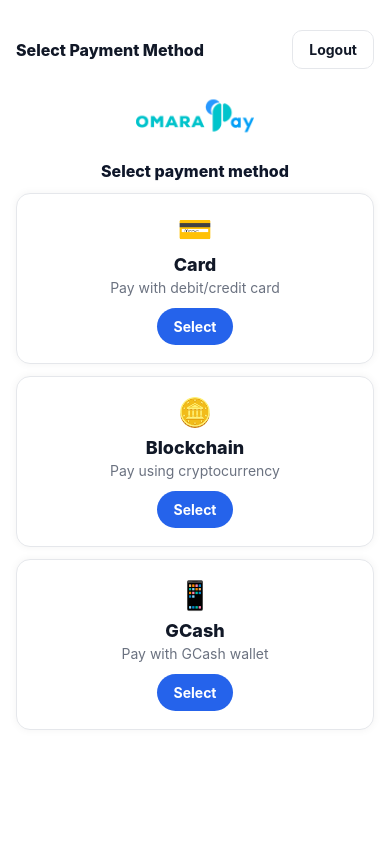
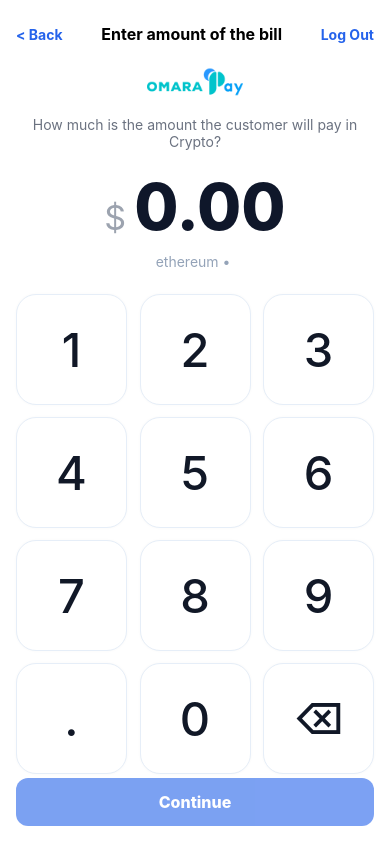
Before and after one commit to SyabAhmad/appomarapay, a React Native app in the folder omarapayfrontend/: screen /AmountEntry in a window 390 px wide. Shown: the top 864 px of the page. Built offline with nearby package versions, Linux system fonts and the light colour scheme.

Commit message:
Add AmountEntry screen and integrate with navigation; update TokenSelection to navigate to AmountEntry; modify NumberKeyboard for improved functionality; update babel config and package dependencies.

```diff
--- a/omarapayfrontend/App.tsx
+++ b/omarapayfrontend/App.tsx
@@ -18,6 +18,7 @@ import BlockchainMethod from './src/screens/BlockchainMethod'; // NEW
 import CardMethod from './src/screens/CardMethod'; // NEW
 import GCashMethod from './src/screens/GCashMethod'; // NEW
 import TokenSelection from './src/screens/TokenSelection';
+import AmountEntry from './src/screens/AmountEntry';
 
 type RootStackParamList = {
   AuthGate: undefined;
@@ -63,6 +64,7 @@ function App(): React.JSX.Element {
             <Stack.Screen name="PaymentMethod" component={PaymentMethod} />
             <Stack.Screen name="BlockchainMethod" component={BlockchainMethod} />
             <Stack.Screen name="TokenSelection" component={TokenSelection} />
+            <Stack.Screen name="AmountEntry" component={AmountEntry} />
             <Stack.Screen name="CardMethod" component={CardMethod} />
             <Stack.Screen name="GCashMethod" component={GCashMethod} />
             <Stack.Screen name="Login" component={Login} />
--- a/omarapayfrontend/package.json
+++ b/omarapayfrontend/package.json
@@ -18,8 +18,10 @@
     "axios": "^1.11.0",
     "react": "19.1.0",
     "react-native": "0.81.0",
+    "react-native-dotenv": "^3.4.11",
     "react-native-safe-area-context": "^5.6.1",
     "react-native-screens": "^4.15.2",
+    "react-native-vector-icons": "^10.3.0",
     "react-redux": "^9.2.0"
   },
   "devDependencies": {
--- a/omarapayfrontend/src/components/NumberKeyboard.tsx
+++ b/omarapayfrontend/src/components/NumberKeyboard.tsx
@@ -1,9 +1,5 @@
 import React from 'react';
-import { StyleSheet, Text, TouchableOpacity, View } from 'react-native';
-import Feather from 'react-native-vector-icons/Feather';
-
-import settings from '../../settings';
-import { getKeyboardSizeButton } from '../helper';
+import { View, TouchableOpacity, Text, StyleSheet, Dimensions } from 'react-native';
 
 export type Props = {
   value: string;
@@ -11,137 +7,98 @@ export type Props = {
   maxLength?: number;
 };
 
-const keyboardButtons = [
-  {
-    items: [
-      {
-        label: 1,
-        value: 1,
-      },
-      {
-        label: 2,
-        value: 2,
-      },
-      {
-        label: 3,
-        value: 3,
-      },
-    ],
-  },
-  {
-    items: [
-      {
-        label: 4,
-        value: 4,
-      },
-      {
-        label: 5,
-        value: 5,
-      },
-      {
-        label: 6,
-        value: 6,
-      },
-    ],
-  },
-  {
-    items: [
-      {
-        label: 7,
-        value: 7,
-      },
-      {
-        label: 8,
-        value: 8,
-      },
-      {
-        label: 9,
-        value: 9,
-      },
-    ],
-  },
-  {
-    items: [
-      {
-        icon: <Feather name='delete' color={settings.colors.gray} size={36} />,
-        label: '',
-        value: 'del',
-      },
-      {
-        label: 0,
-        value: 0,
-      },
-      {
-        label: null,
-        value: null,
-      },
-    ],
-  },
-];
+const NumberKeyboard: React.FC<Props> = ({ value, onChange, maxLength = 12 }) => {
+  const windowWidth = Dimensions.get('window').width;
+  // match other screens' maxWidth (560) and padding used elsewhere
+  const containerWidth = Math.min(windowWidth, 560) - 32; // 16px padding each side
+  const gap = 12;
+  const buttonSize = Math.floor((containerWidth - gap * 2) / 3);
+  const fontSize = Math.round(buttonSize * 0.42);
 
-const NumberKeyboard: React.FC<Props> = ({ value, onChange, maxLength = 100 }) => {
-  const changeValue = (val: string | number) => {
-    const localValue = val.toString();
-
-    if (localValue === 'del') {
-      onChange(value.substr(0, value.length - 1));
+  const append = (char: string) => {
+    if (value.length >= maxLength) return;
+    // allow only one dot
+    if (char === '.' && value.includes('.')) return;
+    if (char === '.' && value.length === 0) {
+      onChange('0.');
       return;
     }
-    if (maxLength > value.length) {
-      onChange(value + localValue);
-    }
+    onChange(value + char);
   };
 
+  const backspace = () => {
+    onChange(value.slice(0, -1));
+  };
+
+  const rows = [
+    ['1', '2', '3'],
+    ['4', '5', '6'],
+    ['7', '8', '9'],
+    ['.', '0', 'back'],
+  ];
+
   return (
-    <View style={styles.container}>
-      {keyboardButtons.map((row, index) => (
-        <View style={styles.row} key={index}>
-          {row.items.map(button => (
-            <View key={button.value} style={styles.containerButton}>
-              {button.value !== null && (
-                <TouchableOpacity onPress={() => changeValue(button.value)} style={styles.button}>
-                  {button.icon ? button.icon : <Text style={styles.buttonText}>{button.label}</Text>}
+    <View style={styles.wrapper}>
+      <View style={[styles.container, { width: containerWidth }]}>
+        {rows.map((row, rowIndex) => (
+          <View key={rowIndex} style={[styles.row, { marginBottom: rowIndex === rows.length - 1 ? 0 : gap }]}>
+            {row.map((key) => {
+              const isBack = key === 'back';
+              return (
+                <TouchableOpacity
+                  key={key}
+                  activeOpacity={0.85}
+                  onPress={() => (isBack ? backspace() : append(key))}
+                  style={[
+                    styles.key,
+                    {
+                      width: buttonSize,
+                      height: buttonSize,
+                      borderRadius: Math.round(buttonSize * 0.18),
+                    },
+                  ]}
+                  accessibilityLabel={isBack ? 'Backspace' : `Key ${key}`}
+                >
+                  <Text style={[styles.keyText, { fontSize: isBack ? Math.round(fontSize * 0.9) : fontSize }]}>
+                    {isBack ? '⌫' : key}
+                  </Text>
                 </TouchableOpacity>
-              )}
-            </View>
-          ))}
-        </View>
-      ))}
+              );
+            })}
+          </View>
+        ))}
+      </View>
     </View>
   );
 };
 
 const styles = StyleSheet.create({
+  wrapper: {
+    width: '100%',
+    alignItems: 'center',
+  },
   container: {
-    alignItems: 'center',
-    backgroundColor: settings.colors.gray2,
-    borderRadius: 10,
     flexDirection: 'column',
-    justifyContent: 'center',
-    padding: settings.padding.medium,
-    width: getKeyboardSizeButton() * 3 + settings.padding.small * 6 + settings.padding.medium * 2,
   },
   row: {
+    flexDirection: 'row',
+    justifyContent: 'space-between',
+  },
+  key: {
+    backgroundColor: '#fff',
+    borderWidth: 1,
+    borderColor: '#e6eef8',
     alignItems: 'center',
-    flexDirection: 'row',
     justifyContent: 'center',
+    elevation: 1,
+    shadowColor: '#000',
+    shadowOpacity: 0.03,
+    shadowRadius: 3,
   },
-  containerButton: {
-    flex: 1,
-    padding: settings.padding.small,
-  },
-  button: {
-    alignItems: 'center',
-    backgroundColor: settings.colors.white,
-    borderRadius: 10,
-    height: getKeyboardSizeButton(),
-    justifyContent: 'center',
-    width: getKeyboardSizeButton(),
-  },
-  buttonText: {
-    color: settings.colors.gray,
-    fontFamily: 'Inter-Bold',
-    fontSize: 36,
+  keyText: {
+    color: '#111827',
+    fontWeight: '500',
+    lineHeight: undefined,
   },
 });
 
--- a/omarapayfrontend/src/helper/index.ts
+++ b/omarapayfrontend/src/helper/index.ts
@@ -1,4 +1,3 @@
-import { API_URL } from '@env';
 import dayjs from 'dayjs';
 import { Dimensions } from 'react-native';
 
@@ -55,7 +54,8 @@ export const renderDateCard = (date: string): string => {
 };
 
 export const getMediaPath = (path: string | undefined) => {
-  return `${API_URL}${path}`;
+  // backend not implemented yet — return provided path or empty string
+  return path ?? '';
 };
 
 export const formatTimeToAMPM = (inputDate: string) => {
--- /dev/null
+++ b/omarapayfrontend/src/screens/AmountEntry.tsx
@@ -0,0 +1,140 @@
+import React, { useMemo } from 'react';
+import { View, Text, StyleSheet, TouchableOpacity, Image, Platform } from 'react-native';
+import type { NativeStackScreenProps } from '@react-navigation/native-stack';
+import NumberKeyboard from '../components/NumberKeyboard';
+
+type RootStackParamList = {
+  AmountEntry: { chainId: string; chainName?: string; tokenId?: string; tokenSymbol?: string } | undefined;
+  PaymentMethod: { selectedMethod?: 'Card' | 'Blockchain' | 'GCash'; selectedToken?: string; chainId?: string } | undefined;
+  Login: undefined;
+};
+type Props = NativeStackScreenProps<RootStackParamList, 'AmountEntry'>;
+
+const AmountEntry: React.FC<Props> = ({ navigation, route }) => {
+  const chainId = route.params?.chainId ?? 'ethereum';
+  const chainName = route.params?.chainName ?? chainId;
+  const tokenId = route.params?.tokenId ?? null;
+  const tokenSymbol = route.params?.tokenSymbol ?? '';
+
+  const [amount, setAmount] = React.useState<string>('');
+
+  const displayAmount = useMemo(() => {
+    if (!amount) return '0.00';
+    if (amount.includes('.')) {
+      return amount;
+    }
+    return amount;
+  }, [amount]);
+
+  const onConfirm = () => {
+    navigation.navigate('PaymentMethod' as never, {
+      selectedMethod: 'Blockchain',
+      selectedToken: tokenId ?? tokenSymbol ?? undefined,
+      chainId,
+      selectedAmount: amount || undefined,
+    } as never);
+  };
+
+  return (
+    <View style={styles.safe}>
+      <View style={styles.header}>
+        <TouchableOpacity onPress={() => navigation.goBack()}>
+          <Text style={styles.back}>{'< Back'}</Text>
+        </TouchableOpacity>
+        <Text style={styles.title}>Enter amount of the bill</Text>
+        <TouchableOpacity onPress={() => navigation.reset({ index: 0, routes: [{ name: 'Login' as never }] })}>
+          <Text style={styles.logout}>Log Out</Text>
+        </TouchableOpacity>
+      </View>
+
+      <Image source={require('../../assets/logo.png')} style={styles.logo} resizeMode="contain" />
+
+      <Text style={styles.prompt}>How much is the amount the customer will pay in Crypto?</Text>
+
+      <View style={styles.amountWrapper}>
+        <View style={styles.amountRow}>
+          <Text style={styles.currency}>$</Text>
+          <Text style={styles.amountText}>{displayAmount}</Text>
+        </View>
+        <Text style={styles.helperText}>{chainName} • {tokenSymbol ?? 'Token'}</Text>
+      </View>
+
+      <View style={styles.keyboardContainer}>
+        <NumberKeyboard value={amount} onChange={setAmount} maxLength={12} />
+      </View>
+
+      <TouchableOpacity
+        style={[styles.continueBtn, !amount ? { opacity: 0.6 } : null]}
+        disabled={!amount}
+        onPress={onConfirm}
+      >
+        <Text style={styles.continueText}>Continue</Text>
+      </TouchableOpacity>
+    </View>
+  );
+};
+
+const styles = StyleSheet.create({
+  safe: {
+    flex: 1,
+    backgroundColor: '#fff',
+    paddingTop: Platform.OS === 'android' ? 12 : 24,
+    alignItems: 'center',
+  },
+  header: {
+    width: '100%',
+    maxWidth: 560,
+    flexDirection: 'row',
+    justifyContent: 'space-between',
+    alignItems: 'center',
+    paddingHorizontal: 16,
+    marginBottom: 8,
+  },
+  back: { color: '#2563eb', fontWeight: '700' },
+  title: { fontWeight: '700', fontSize: 16, textAlign: 'center' },
+  logout: { color: '#2563eb', fontWeight: '700' },
+  logo: { width: 140, height: 44, marginTop: 8, marginBottom: 12, alignSelf: 'center' },
+  prompt: { color: '#6b7280', textAlign: 'center', marginBottom: 18, paddingHorizontal: 20 },
+
+  amountWrapper: {
+    width: '100%',
+    maxWidth: 560,
+    alignItems: 'center',
+    marginBottom: 18,
+    paddingHorizontal: 16,
+  },
+  amountRow: {
+    flexDirection: 'row',
+    alignItems: 'baseline',
+    justifyContent: 'center',
+  },
+  currency: { color: '#9ca3af', fontSize: 34, marginRight: 8 },
+  amountText: { fontSize: 64, fontWeight: '800', color: '#0f172a' },
+  helperText: { color: '#94a3b8', marginTop: 8 },
+
+  keyboardContainer: {
+    width: '100%',
+    maxWidth: 560,
+    paddingHorizontal: 16,
+    marginTop: 6,
+    // leave room at bottom for the confirm button
+    paddingBottom: 140,
+  },
+
+  continueBtn: {
+    position: 'absolute',
+    bottom: 18,
+    left: 16,
+    right: 16,
+    maxWidth: 560,
+    alignSelf: 'center',
+    backgroundColor: '#2563eb',
+    paddingVertical: 14,
+    borderRadius: 12,
+    alignItems: 'center',
+    elevation: 2,
+  },
+  continueText: { color: '#fff', fontWeight: '800', fontSize: 16 },
+});
+
+export default AmountEntry;
--- a/omarapayfrontend/src/screens/TokenSelection.tsx
+++ b/omarapayfrontend/src/screens/TokenSelection.tsx
@@ -95,16 +95,16 @@ const TokenSelection: React.FC<Props> = ({ navigation, route }) => {
       <View style={styles.confirmBar}>
         <Text style={styles.confirmText}>{selectedToken ? `Selected: ${selectedToken.toUpperCase()}` : 'No token selected'}</Text>
         <TouchableOpacity
-          style={[styles.confirmBtn, !selectedToken ? { opacity: 0.6 } : null]}
+          style={[styles.proceedBtn, !selectedToken ? { opacity: 0.6 } : null]}
           disabled={!selectedToken}
           onPress={() =>
             navigation.navigate(
-              'PaymentMethod',
-              { selectedMethod: 'Blockchain', selectedToken, chainId }
+              'AmountEntry' as never,
+              { chainId, chainName, tokenId: selectedToken, tokenSymbol: (TOKENS_BY_CHAIN[chainId] || []).find(t => t.id === selectedToken)?.symbol } as never
             )
           }
         >
-          <Text style={styles.confirmBtnText}>Confirm</Text>
+          <Text style={styles.proceedText}>Enter amount</Text>
         </TouchableOpacity>
       </View>
     </View>
@@ -197,13 +197,13 @@ const styles = StyleSheet.create({
     alignItems: 'center',
   },
   confirmText: { color: '#111827', fontWeight: '700' },
-  confirmBtn: {
+  proceedBtn: {
     backgroundColor: '#2563eb',
     paddingVertical: 10,
     paddingHorizontal: 18,
     borderRadius: 10,
   },
-  confirmBtnText: { color: '#fff', fontWeight: '800' },
+  proceedText: { color: '#fff', fontWeight: '800' },
 });
 
 export default TokenSelection;
```
Also changed, not shown: omarapayfrontend/babel.config.js (+11 -1 lines), 2 other files (tests, documents, lock files or other folders).
